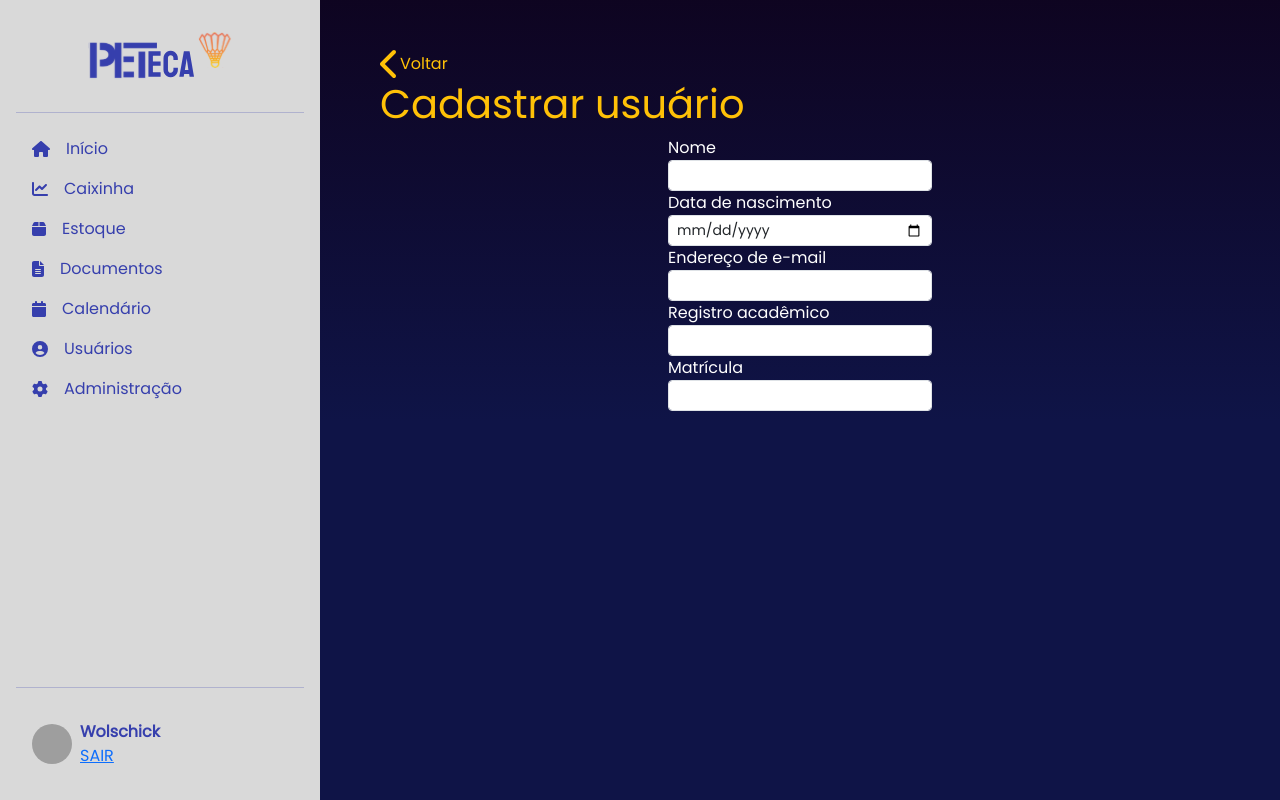
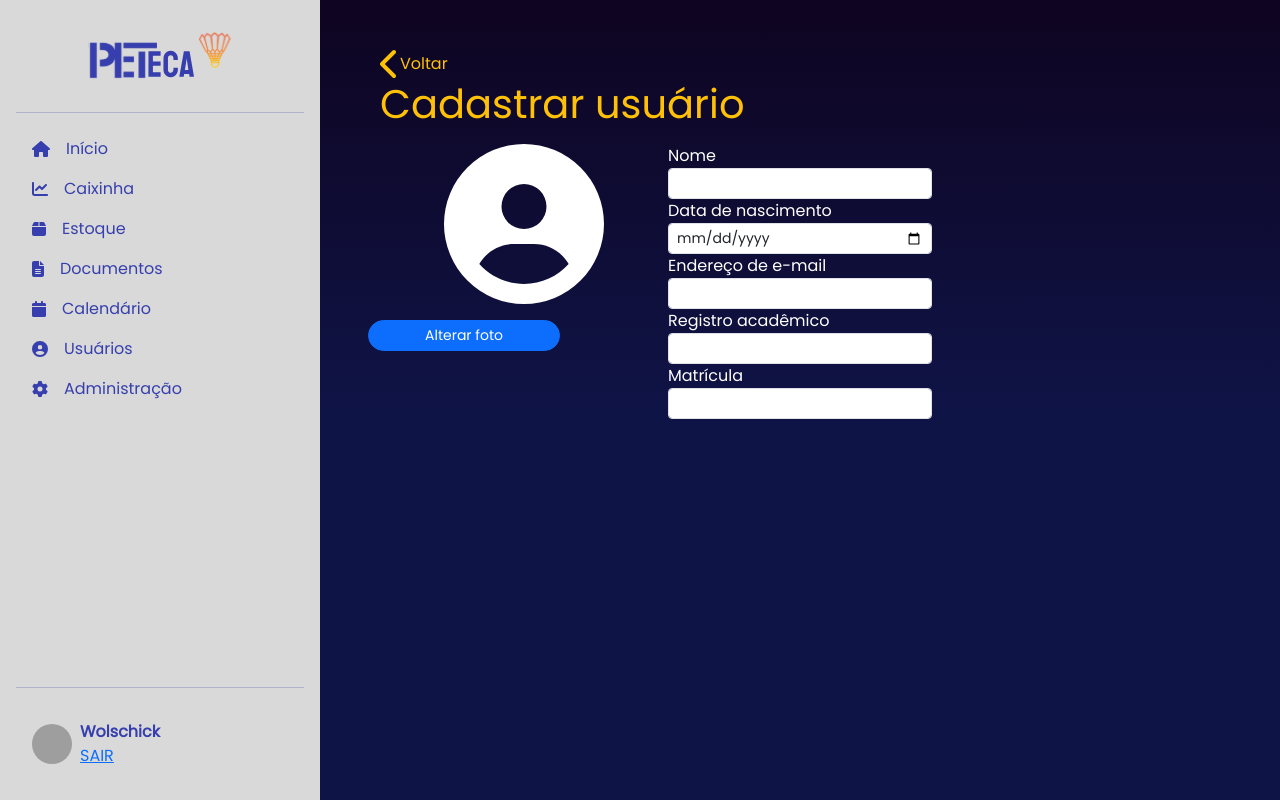
Before and after one commit to LucasWolschick/peteca, a Next.js app in the folder front/peteca-front/: page / in a window 1280 px wide. Built offline with nearby package versions, Linux system fonts and the light colour scheme; grey boxes are pictures that could not be loaded.

Commit message:
Icone e botão de alterar foto (não funcional ainda)

```diff
--- a/front/peteca-front/src/app/components/templates/system/usuarios/Create.tsx
+++ b/front/peteca-front/src/app/components/templates/system/usuarios/Create.tsx
@@ -1,4 +1,4 @@
-import { faChevronLeft } from "@fortawesome/free-solid-svg-icons";
+import { faChevronLeft, faUser, faUserCircle } from "@fortawesome/free-solid-svg-icons";
 import { FontAwesomeIcon } from "@fortawesome/react-fontawesome";
 
 export default function Create() {
@@ -12,11 +12,14 @@ export default function Create() {
           <FontAwesomeIcon icon={faChevronLeft} size="2x" /> Voltar
         </a>
         <h1 className="text-warning">Cadastrar usuário</h1>
-        <div className="row">
-          <div className="col-4">
-
+        <div className="row mt-3">
+          <div className="col-md-4 justify-content-center align-items-center">
+            <div className="row">
+              <FontAwesomeIcon icon={faUserCircle} size="10x" />
+              <button className="btn btn-primary btn-sm rounded-5 col-8 mt-3">Alterar foto</button>
+            </div>
           </div>
-          <div className="col-4">
+          <div className="col-md-4">
             <div>
               <label>Nome</label>
               <input type="text" className="form-control-sm form-control" />
@@ -38,7 +41,7 @@ export default function Create() {
               <input type="text" className="form-control-sm form-control" />
             </div>
           </div>
-          <div className="col-4"></div>
+          <div className="col-md-4"></div>
         </div>
       </div>
     </>
```
